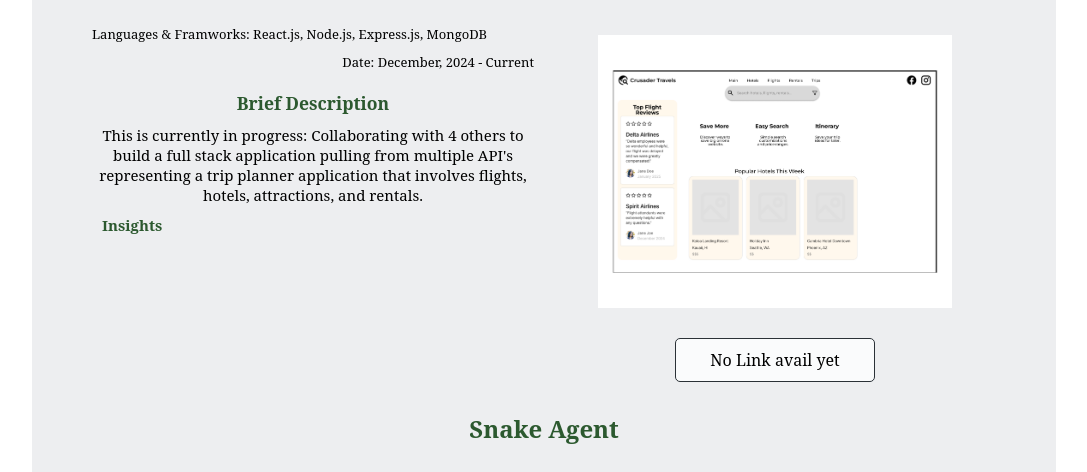
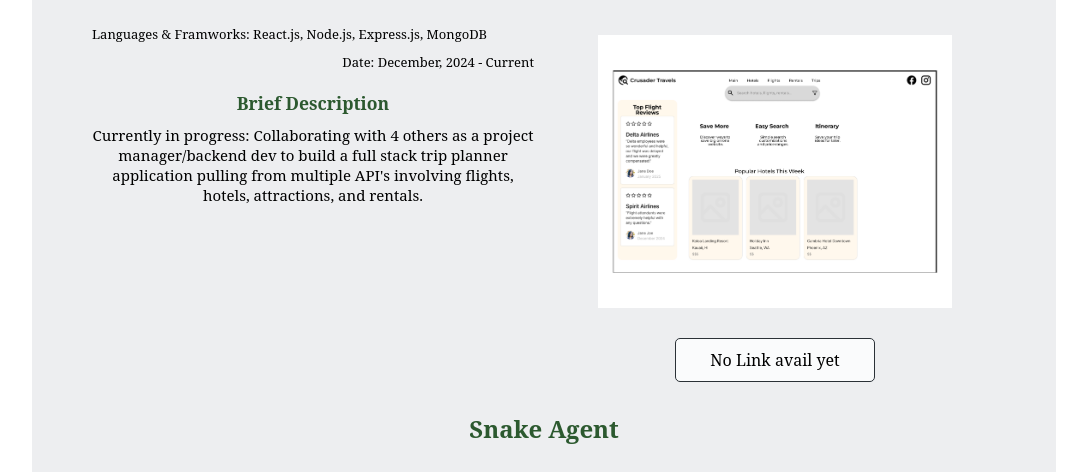
Before and after one commit to atienze/atienze.github.io, a website: page index.html in a window 1280 px wide. Shown: the part 3380-3852 px from the top of the page, without its empty margins (96-1183 px from the left). Drawn offline with Linux system fonts and the light colour scheme; no server answers.

Commit message:
changed text for crusader

```diff
--- a/index.html
+++ b/index.html
@@ -196,8 +196,8 @@
                         <p class="lang">Languages & Framworks: React.js, Node.js, Express.js, MongoDB</p>
                         <p class="date">Date: December, 2024 - Current</p>
                         <h3>Brief Description</h3>
-                        <p>This is currently in progress: Collaborating with 4 others to build a full stack application pulling from multiple API's representing a trip planner application that involves flights, hotels, attractions, and rentals.</p>
-                        <h4>Insights</h4>
+                        <p>Currently in progress: Collaborating with 4 others as a project manager/backend dev to build a full stack trip planner application pulling from multiple API's involving flights, hotels, attractions, and rentals.</p>
+                        <!--<h4>Insights</h4> -->
                         <!--
                             <ul>
                                 <li></li>
```
